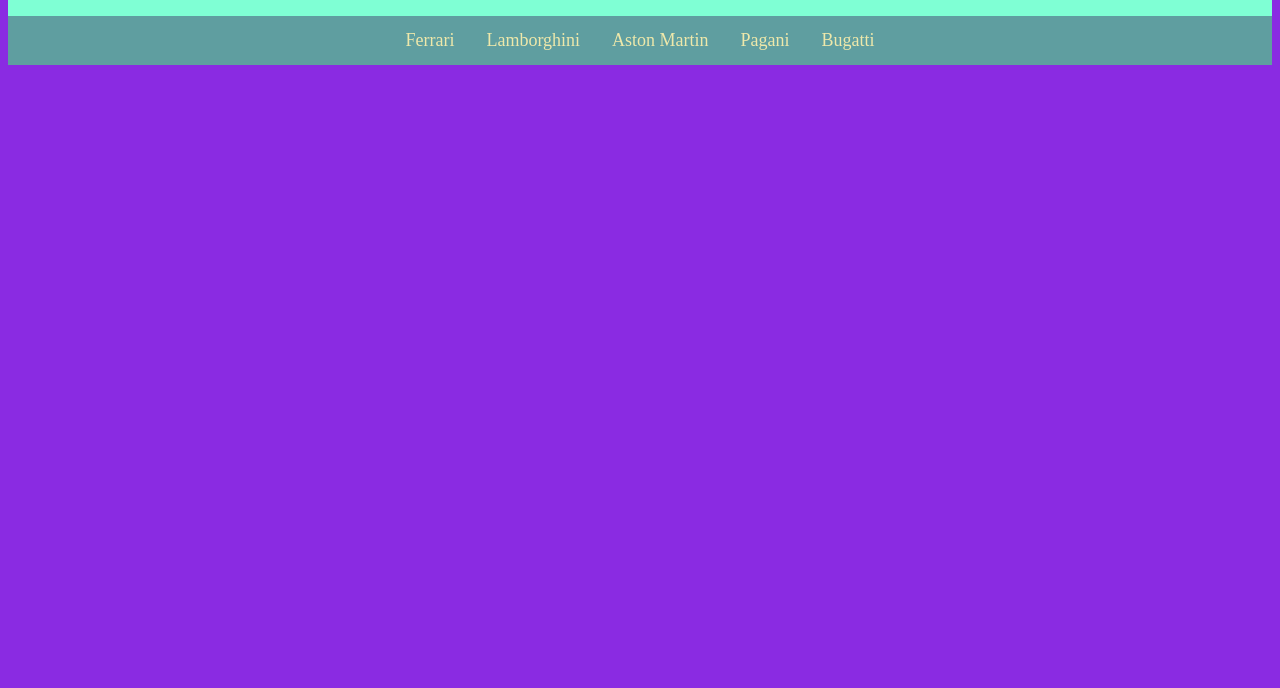
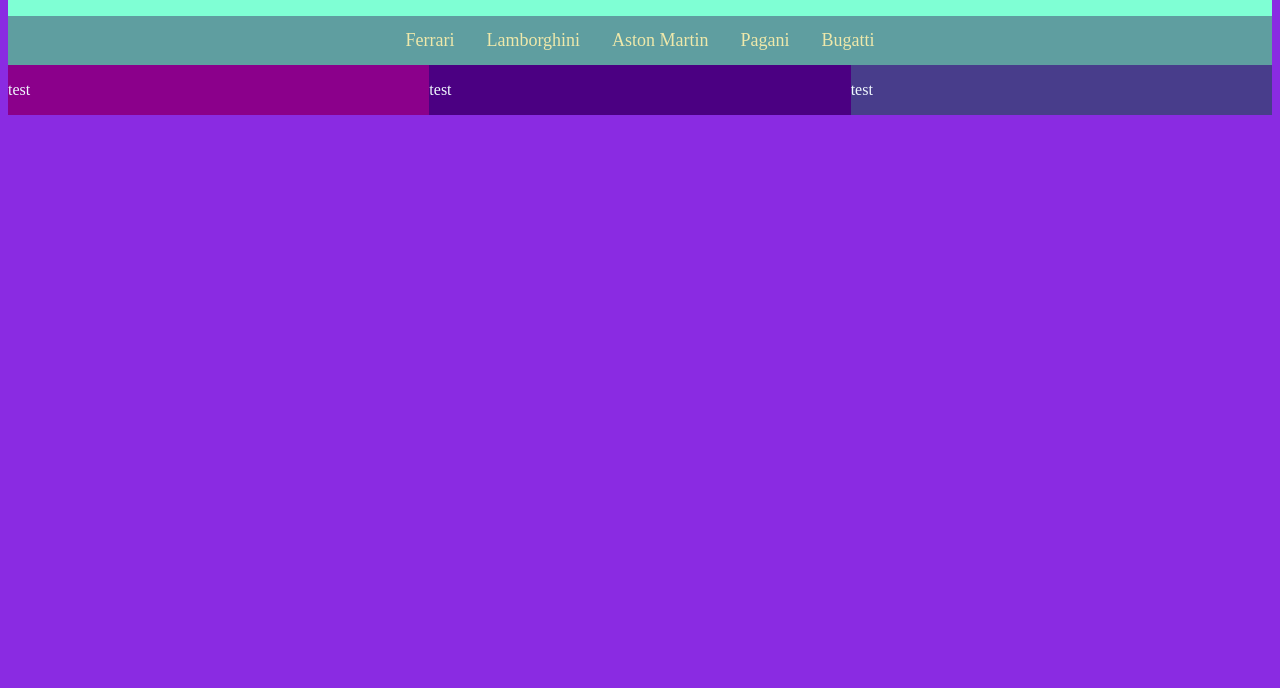
Before and after one commit to j4kubfarug4/2CTgr1, a plain HTML site: page index.html in a window 1280 px wide. Shown: the part 112-800 px from the top of the page. Drawn offline with Linux system fonts and the light colour scheme.

Commit message:
podzialnabloki

```diff
--- a/index.html
+++ b/index.html
@@ -17,5 +17,14 @@
             <li><a href="#nav5">Bugatti</a></li>
         </ul>
     </nav>
+    <div id="left">
+        <p>test</p>
+    </div>
+    <div id="middle">
+        <p>test</p>
+    </div>
+    <div id="right">
+        <p>test</p>
+    </div>
 </body>
 </html>
--- a/style.css
+++ b/style.css
@@ -38,3 +38,18 @@
 nav a:hover{
     background-color:dimgray ;
 }
+#left{
+    float: left;
+    width: 33.333%;
+    background-color: darkmagenta;
+}
+#middle{
+    float: left;
+    width: 33.333%;
+    background-color: indigo;
+}
+#right{
+    float: left;
+    width: 33.333%;
+    background-color: darkslateblue;
+}
```
